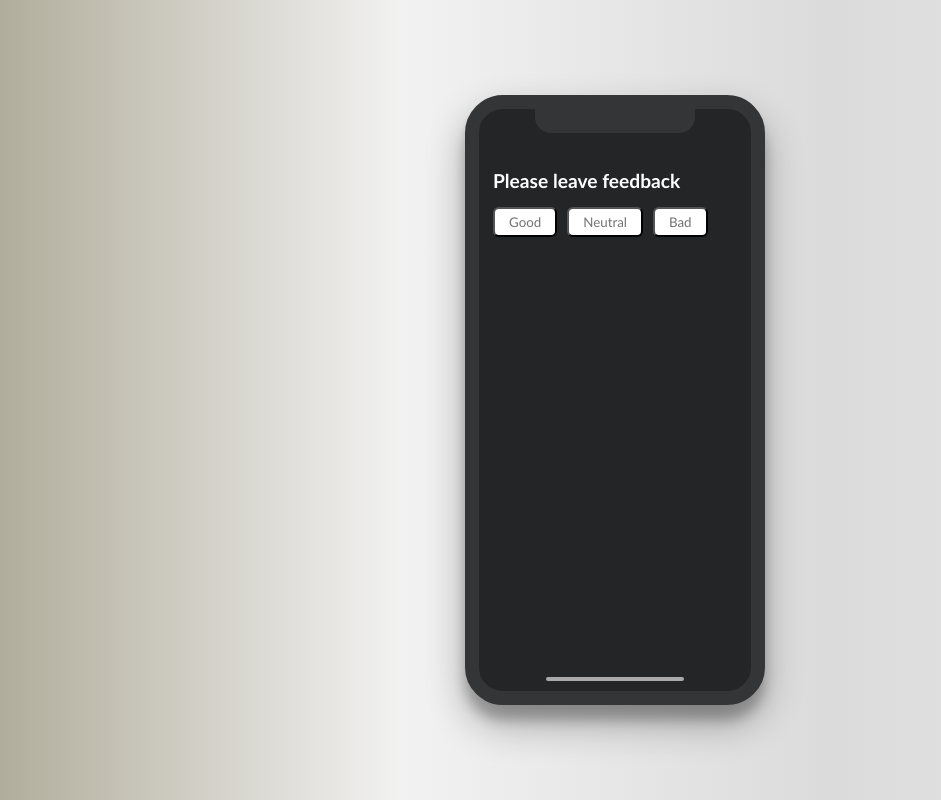
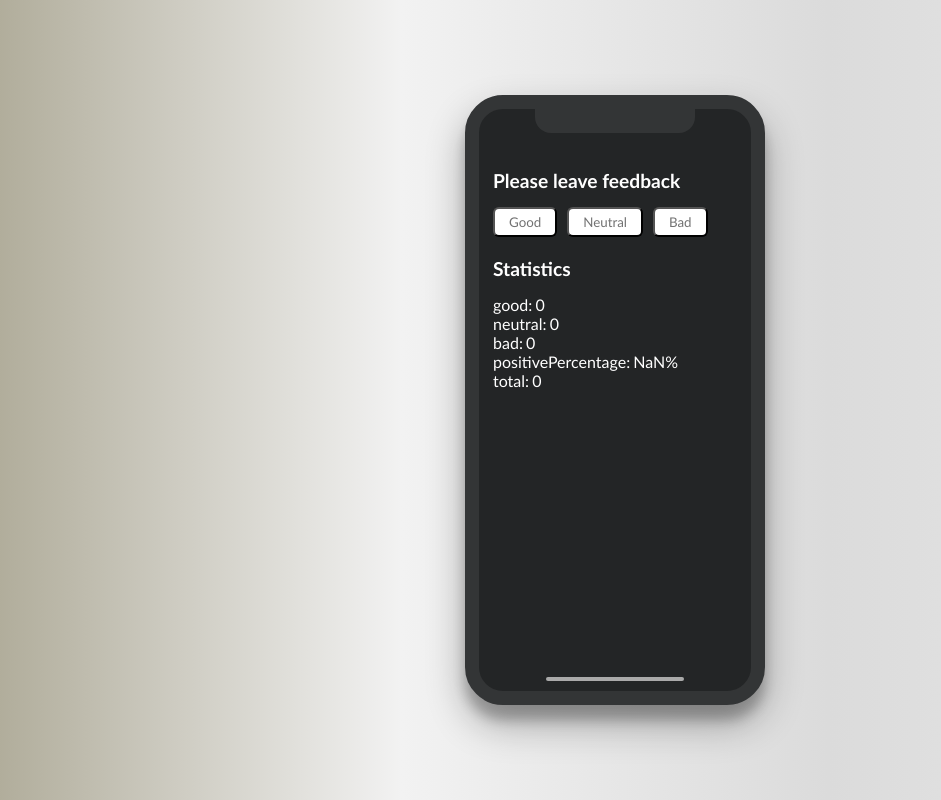
Before and after one commit to iMykhailychenko/goit-react-hw-02-feedback, a React (Create React App) app: page / in a window 1280 px wide. Shown: the whole page, without its empty margins (25-966 px from the left). Built offline with nearby package versions, Linux system fonts and the light colour scheme.

Commit message:
feedback form

```diff
--- a/src/components/App.jsx
+++ b/src/components/App.jsx
@@ -1,28 +1,53 @@
-import React, { Component } from "react";
+import React, { Component } from 'react';
 
 // impor components
-import PhoneWrapper from "./phone-wrapper/PhoneWrapper.styled";
-import FeedbackBtn from "./feedback-btn/FeedbackBtn";
+import PhoneWrapper from './phone-wrapper/PhoneWrapper.styled';
+import FeedbackOptions from './feedback-btn/FeedbackBtn';
+import Statistics from './statistic/Statistics';
+import Section from './section/Section';
 
 // import styles
-import "./base.css";
+import './base.css';
 
 export default class App extends Component {
   state = {
     good: 0,
     neutral: 0,
-    bad: 0
+    bad: 0,
   };
 
-  handleFeedbac = ({target}) => {
+  handleFeedbac = ({ target }) => {
     const { name } = target;
-    this.setState(prevState => ({[name]: prevState[name] + 1}))
+    this.setState(ps => ({ [name]: ps[name] + 1 }));
+  };
+
+  countTotal() {
+    return Object.values(this.state).reduce((acum, cur) => acum + cur, 0);
+  }
+
+  getPositivePercentage() {
+    const { good } = this.state;
+    const positivePercentage = `${Math.floor(
+      (good / this.countTotal()) * 100,
+    )}%`;
+    return positivePercentage;
   }
 
   render() {
     return (
       <PhoneWrapper>
-        <FeedbackBtn state={this.state} onFeedbac={this.handleFeedbac}/>
+        <Section title="Please leave feedback">
+          <FeedbackOptions state={this.state} onFeedbac={this.handleFeedbac} />
+        </Section>
+        <Section title="Statistics">
+          <Statistics
+            state={{
+              ...this.state,
+              positivePercentage: this.getPositivePercentage(),
+              total: this.countTotal(),
+            }}
+          />
+        </Section>
       </PhoneWrapper>
     );
   }
--- a/src/components/feedback-btn/FeedbackBtn.jsx
+++ b/src/components/feedback-btn/FeedbackBtn.jsx
@@ -1,14 +1,18 @@
-import React from "react";
-import styles from "./FeedbackBtn.module.css";
+import React from 'react';
+import styles from './FeedbackBtn.module.css';
 
-const FeedbackBtn = ({ state, onFeedbac }) => {
+const FeedbackOptions = ({ state, onFeedbac }) => {
   const buttons = Object.keys(state);
-  console.log(state);
   return (
     <>
-      <h2 className={styles.title}>Please leave feedback</h2>
       {buttons.map(item => (
-        <button key={item} className={styles.btn} name={item} onClick={onFeedbac} type="button">
+        <button
+          key={item}
+          className={styles.btn}
+          name={item}
+          onClick={onFeedbac}
+          type="button"
+        >
           {item}
         </button>
       ))}
@@ -16,4 +20,4 @@ const FeedbackBtn = ({ state, onFeedbac }) => {
   );
 };
 
-export default FeedbackBtn;
+export default FeedbackOptions;
--- a/src/components/feedback-btn/FeedbackBtn.module.css
+++ b/src/components/feedback-btn/FeedbackBtn.module.css
@@ -1,7 +1,8 @@
-.title {
+:global(.title) {
   margin-top: 20px;
   margin-bottom: 15px;
-    font-family: 'Trebuchet MS', 'Lucida Sans Unicode', 'Lucida Grande', 'Lucida Sans', Arial, sans-serif;
+  font-family: 'Trebuchet MS', 'Lucida Sans Unicode', 'Lucida Grande',
+    'Lucida Sans', Arial, sans-serif;
   color: #fff;
   font-size: 1.2rem;
 }
@@ -11,7 +12,8 @@
   margin-right: 10px;
   border-radius: 6px;
   background-color: #fff;
-    font-family: 'Trebuchet MS', 'Lucida Sans Unicode', 'Lucida Grande', 'Lucida Sans', Arial, sans-serif;
+  font-family: 'Trebuchet MS', 'Lucida Sans Unicode', 'Lucida Grande',
+    'Lucida Sans', Arial, sans-serif;
   color: rgb(114, 114, 114);
   text-transform: capitalize;
   cursor: pointer;
--- /dev/null
+++ b/src/components/section/Section.jsx
@@ -0,0 +1,14 @@
+import React from 'react';
+import PropTypes from 'prop-types';
+
+const Section = ({ title, children }) => (
+  <>
+    <h2 className="title">{title}</h2>
+    {children}
+  </>
+);
+Section.propTypes = {
+  title: PropTypes.string.isRequired,
+  children: PropTypes.node.isRequired,
+};
+export default Section;
--- /dev/null
+++ b/src/components/statistic/Statistics.jsx
@@ -0,0 +1,20 @@
+import React from 'react';
+import style from './Statistics.module.css';
+
+const Statistics = ({ state }) => {
+  const data = Object.entries(state);
+
+  return (
+    <ul className={style.list}>
+      {data.map(item => (
+        <li className={style.item} key={item}>
+          {item.map(element => (
+            <span key={element}>{element}</span>
+          ))}
+        </li>
+      ))}
+    </ul>
+  );
+};
+
+export default Statistics;
--- /dev/null
+++ b/src/components/statistic/Statistics.module.css
@@ -0,0 +1,15 @@
+.list {
+  list-style: none;
+  color: #fff;
+  font-family: 'Trebuchet MS', 'Lucida Sans Unicode', 'Lucida Grande',
+    'Lucida Sans', Arial, sans-serif;
+  font-size: 1rem;
+}
+
+.item span:nth-of-type(2n-1) {
+  padding-right: 0.2rem;
+}
+
+.item span:nth-of-type(2n-1)::after {
+  content: ':';
+}
```
Lines whose indentation alone changed are shown as unchanged.
